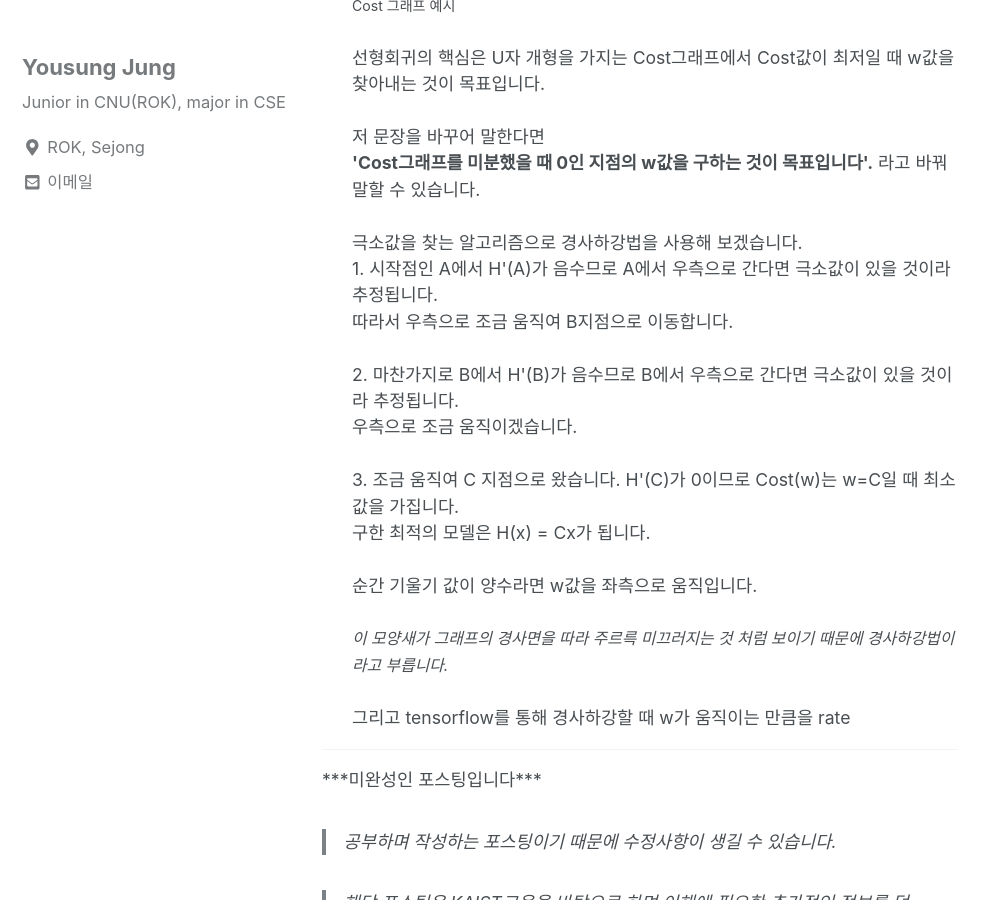
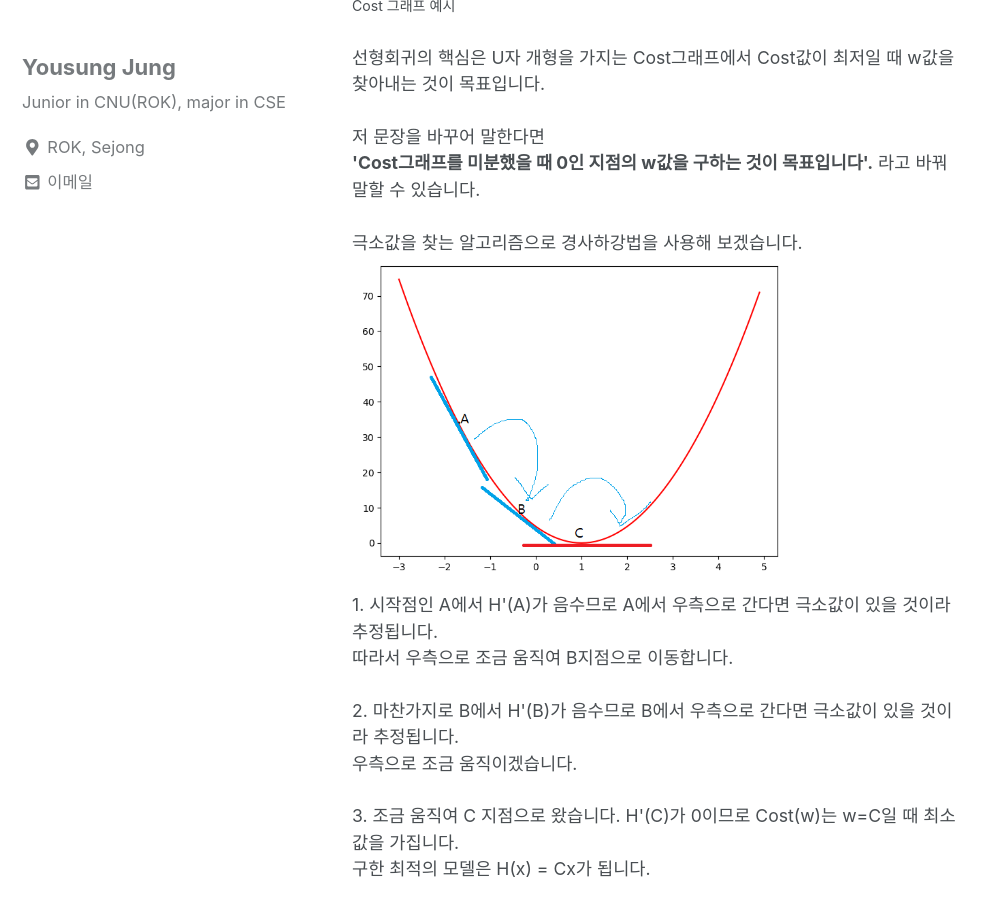
Before and after one commit to can019/can019.github.io, a Jekyll site: the page built from _posts/2020-08-18-MachineLearning-AI-3.md, in a window 1280 px wide and 900 px high, scrolled down 1976 px. Shown: the whole window, without its empty margins (0-995 px from the left). Built offline with Jekyll 4.4.1, drawn with Linux system fonts in a browser that asks for light colours; nearby versions of some CDN libraries.

Commit message:
modified

```diff
--- a/_posts/2020-08-18-MachineLearning-AI-3.md
+++ b/_posts/2020-08-18-MachineLearning-AI-3.md
@@ -38,6 +38,7 @@ categories: MachineLearning DataAnalyze
          저 문장을 바꾸어 말한다면<br/> <b>'Cost그래프를 미분했을 때 0인 지점의 w값을 구하는 것이 목표입니다'.</b> 라고 바꿔 말할 수 있습니다.<br/><br/>
 
          극소값을 찾는 알고리즘으로 경사하강법을 사용해 보겠습니다.<br/>
+         <img src="/assets/photos/20200825_1.png" width="450"><br/>
          1. 시작점인 A에서 H'(A)가 음수므로 A에서 우측으로 간다면 극소값이 있을 것이라 추정됩니다.<br/>
           따라서 우측으로 조금 움직여 B지점으로 이동합니다.<br/><br/>
          2. 마찬가지로 B에서 H'(B)가 음수므로 B에서 우측으로 간다면 극소값이 있을 것이라 추정됩니다.<br/>
```
